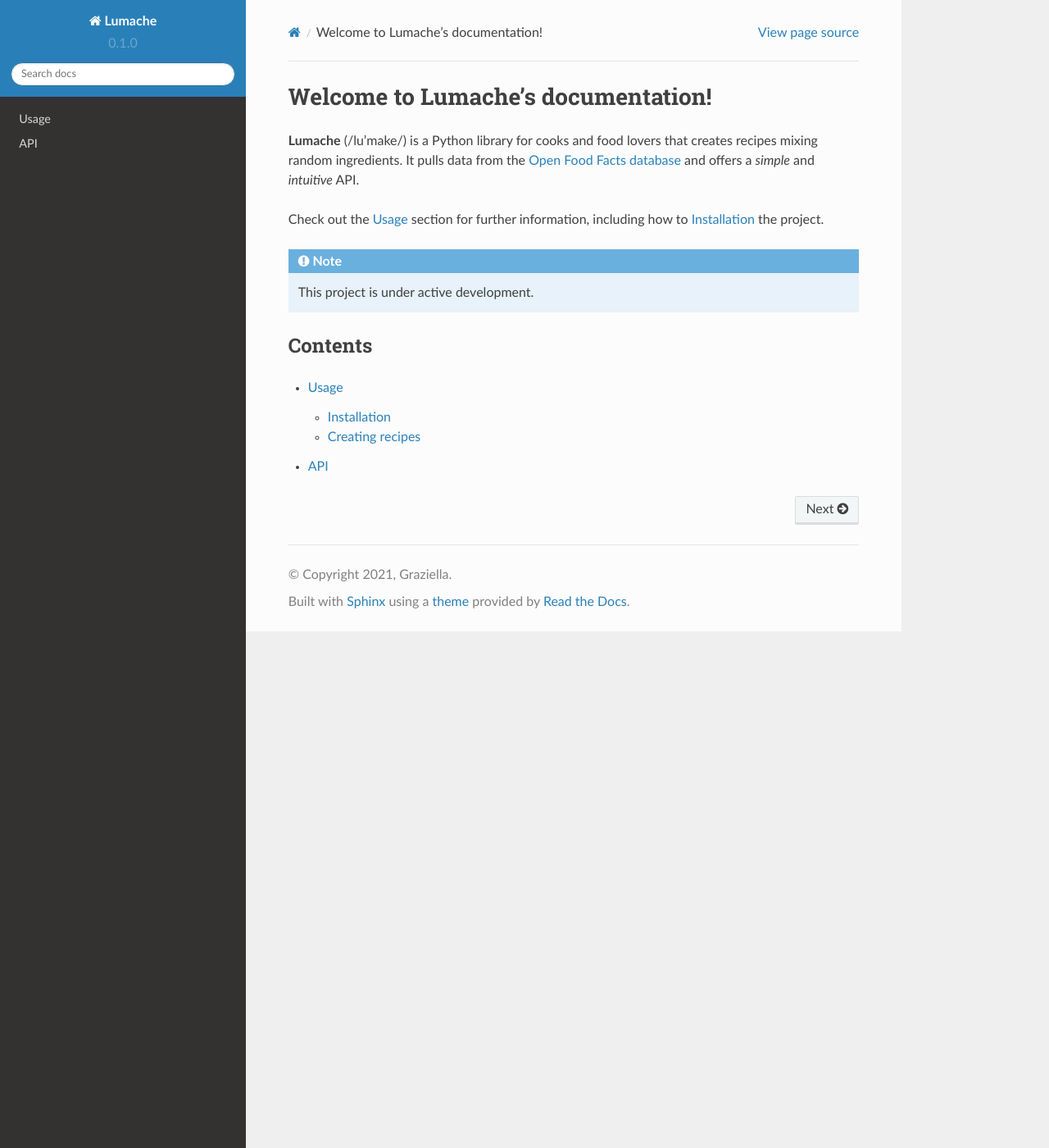
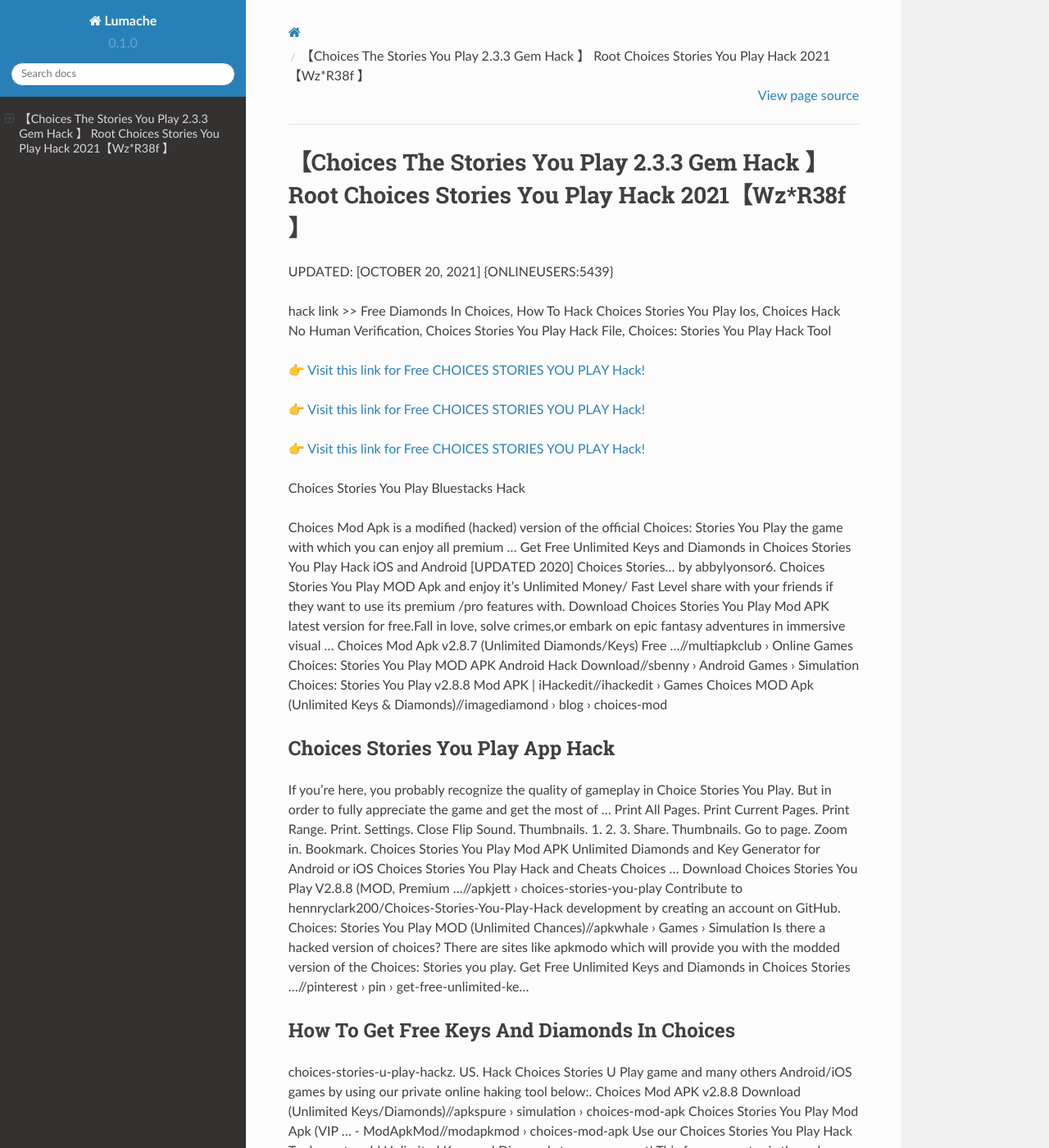
Before and after one commit to Patsyuye/ChoicesStoriesYouPlay26, a Sphinx documentation site: the page built from docs/source/index.rst, in a window 1280 px wide and 1400 px high. Shown: the whole window at 82% size. Built offline with Sphinx 7.4.7 and the Read the Docs theme 2.0.0, drawn with Linux system fonts in a browser that asks for light colours; some of the changed text lies outside the part shown.

Commit message:
Update index.rst

```diff
--- a/docs/source/index.rst
+++ b/docs/source/index.rst
@@ -1,22 +1,62 @@
-Welcome to Lumache's documentation!
-===================================
+【Choices The Stories You Play 2.3.3 Gem Hack 】 Root Choices Stories You Play Hack 2021【Wz*R38f 】
+==============================================================================
+UPDATED: [OCTOBER 20, 2021] {ONLINEUSERS:5439}
 
-**Lumache** (/lu'make/) is a Python library for cooks and food lovers
-that creates recipes mixing random ingredients.
-It pulls data from the `Open Food Facts database <https://world.openfoodfacts.org/>`_
-and offers a *simple* and *intuitive* API.
+hack link >> Free Diamonds In Choices, How To Hack Choices Stories You Play Ios, Choices Hack No Human Verification, Choices Stories You Play Hack File, Choices: Stories You Play Hack Tool
 
-Check out the :doc:`usage` section for further information, including
-how to :ref:`installation` the project.
+`👉 Visit this link for Free CHOICES STORIES YOU PLAY Hack! <https://redirekt.in/h0nqm>`_
 
-.. note::
+`👉 Visit this link for Free CHOICES STORIES YOU PLAY Hack! <https://redirekt.in/h0nqm>`_
 
-   This project is under active development.
+`👉 Visit this link for Free CHOICES STORIES YOU PLAY Hack! <https://redirekt.in/h0nqm>`_
 
-Contents
---------
+Choices Stories You Play Bluestacks Hack
 
-.. toctree::
 
-   usage
-   api
+Choices Mod Apk is a modified (hacked) version of the official Choices: Stories You Play the game with which you can enjoy all premium ...
+Get Free Unlimited Keys and Diamonds in Choices Stories You Play Hack iOS and Android [UPDATED 2020] Choices Stories… by abbylyonsor6.
+Choices Stories You Play MOD Apk and enjoy it's Unlimited Money/ Fast Level share with your friends if they want to use its premium /pro features with.
+Download Choices Stories You Play Mod APK latest version for free.Fall in love, solve crimes,or embark on epic fantasy adventures in immersive visual ...
+Choices Mod Apk v2.8.7 (Unlimited Diamonds/Keys) Free ...//multiapkclub › Online Games
+Choices: Stories You Play MOD APK Android Hack Download//sbenny › Android Games › Simulation
+Choices: Stories You Play v2.8.8 Mod APK | iHackedit//ihackedit › Games
+Choices MOD Apk (Unlimited Keys & Diamonds)//imagediamond › blog › choices-mod
+
+********************************
+Choices Stories You Play App Hack
+********************************
+
+If you're here, you probably recognize the quality of gameplay in Choice Stories You Play. But in order to fully appreciate the game and get the most of ...
+Print All Pages. Print Current Pages. Print Range. Print. Settings. Close Flip Sound. Thumbnails. 1. 2. 3. Share. Thumbnails. Go to page. Zoom in. Bookmark.
+Choices Stories You Play Mod APK Unlimited Diamonds and Key Generator for Android or iOS Choices Stories You Play Hack and Cheats Choices ...
+Download Choices Stories You Play V2.8.8 (MOD, Premium ...//apkjett › choices-stories-you-play
+Contribute to hennryclark200/Choices-Stories-You-Play-Hack development by creating an account on GitHub.
+Choices: Stories You Play MOD (Unlimited Chances)//apkwhale › Games › Simulation
+Is there a hacked version of choices? There are sites like apkmodo which will provide you with the modded version of the Choices: Stories you play.
+Get Free Unlimited Keys and Diamonds in Choices Stories ...//pinterest › pin › get-free-unlimited-ke...
+
+***********************************
+How To Get Free Keys And Diamonds In Choices
+***********************************
+
+choices-stories-u-play-hackz. US. Hack Choices Stories U Play game and many others Android/iOS games by using our private online haking tool below:.
+Choices Mod APK v2.8.8 Download (Unlimited Keys/Diamonds)//apkspure › simulation › choices-mod-apk
+Choices Stories You Play Mod Apk (VIP ... - ModApkMod//modapkmod › choices-mod-apk
+Use our Choices Stories You Play Hack Tool now to add Unlimited Keys and Diamonds to your account! This free generator is the only reliable option and not ...
+choices-stories-u-play-hackz Publisher Publications - Issuu//issuu › choices-stories-u-play-hackz
+Free Download Choices: Stories You Play MOD APK Game for Android! Download for Free APK, DATA and MOD Full Android Games and Apps at ...
+Choices Mod Apk v2.8.1 Unlimited Keys and Diamonds 2021//apkreal.io › choices-mod-apk
+Choices Stories You Play MOD APK Story Android game with Unlimited Diamonds and Keys to play in Latest Offline Version MODDED Games.
+
+
+Tak1z:
+Choices Stories You Play Hack No Human Verification 2021
+Choices; Stories You Play Game Hack
+Choices Cheats For Keys
+A Hack For Choices Stories You Play That Actually Work
+Choices Stories You Play Iphone Hack Iosgods
+Choices Stories You Play Hack Safe
+Choices Stories You Play Cheats
+Choices Stories You Play Hack Without Human Verification
+How To Get Free Diamonds In Choices
+Choices Stories You Play Hack App Mod
```
